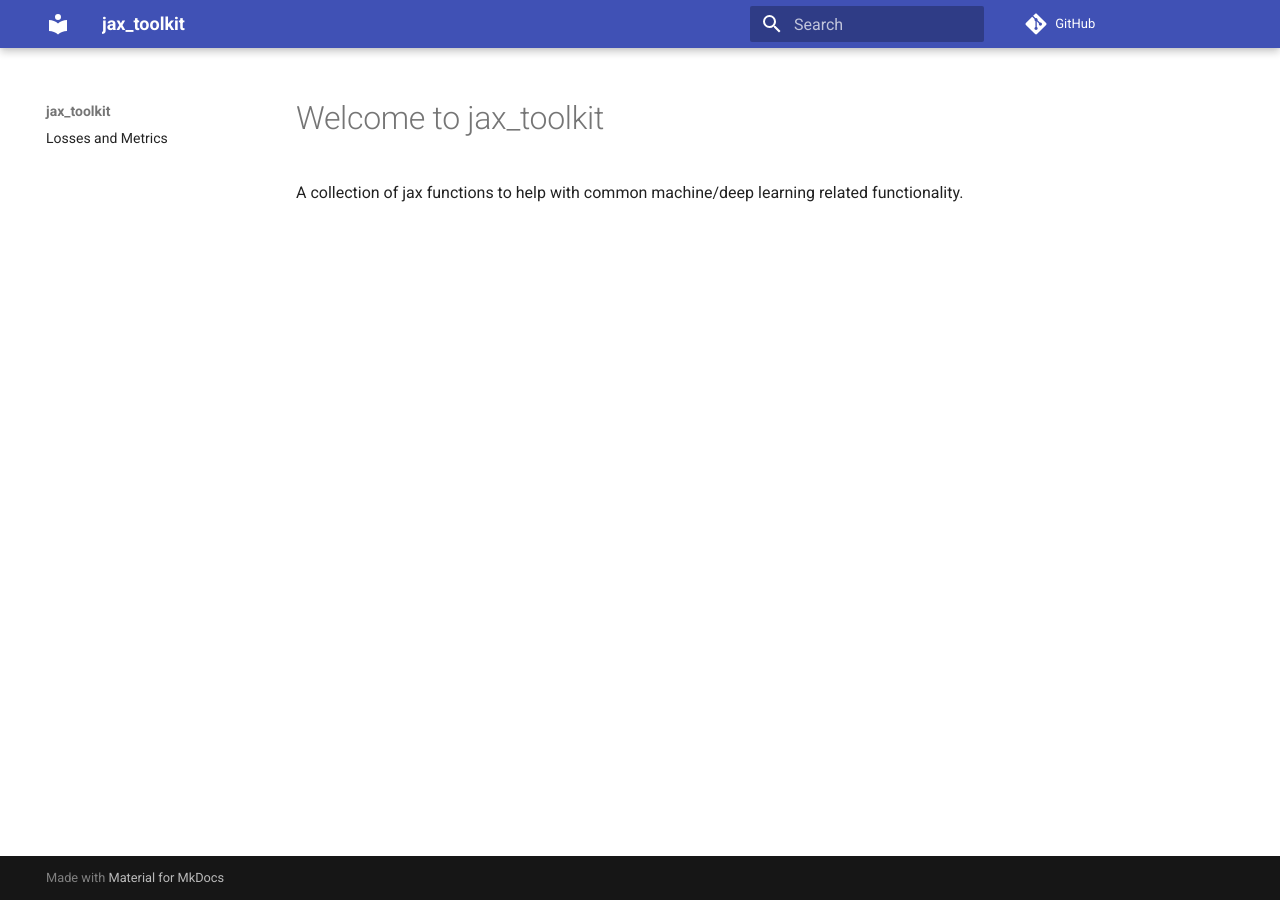
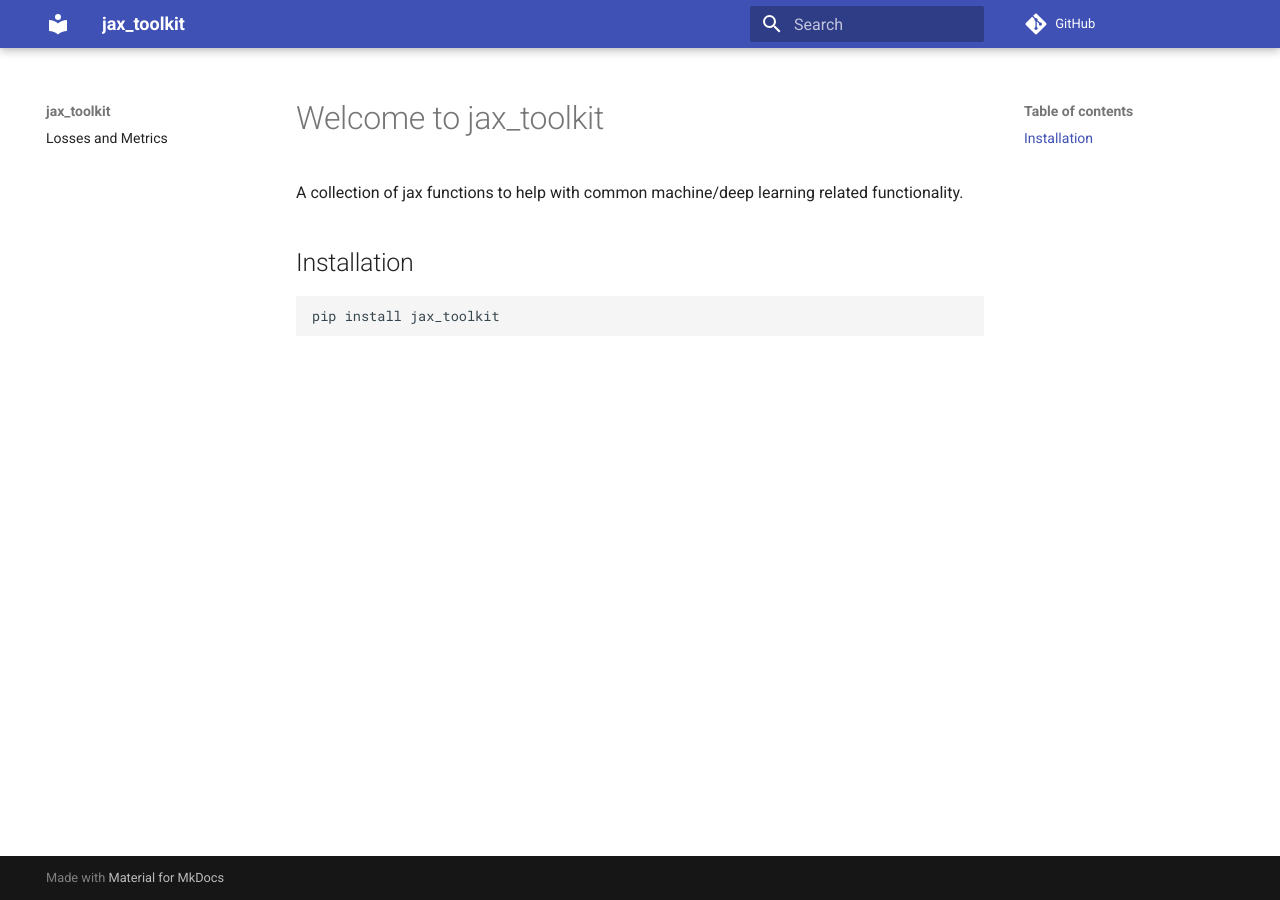
Before and after one commit to asmith26/jax_toolkit, an MkDocs documentation site: the page built from docs/index.md, in a window 1280 px wide. Built offline with MkDocs 1.6.1 and Material for MkDocs 9.7.7, drawn with Linux system fonts in a browser that asks for light colours; comment, search, counter and statistics services are not loaded.

Commit message:
Add installation instructions to README.md and docs.

````diff
--- a/docs/index.md
+++ b/docs/index.md
@@ -1,3 +1,9 @@
 # Welcome to jax_toolkit
 
 A collection of jax functions to help with common machine/deep learning related functionality.
+
+## Installation
+
+```
+pip install jax_toolkit
+```
````
Also changed, not shown: README.md (+6 -0 lines).
